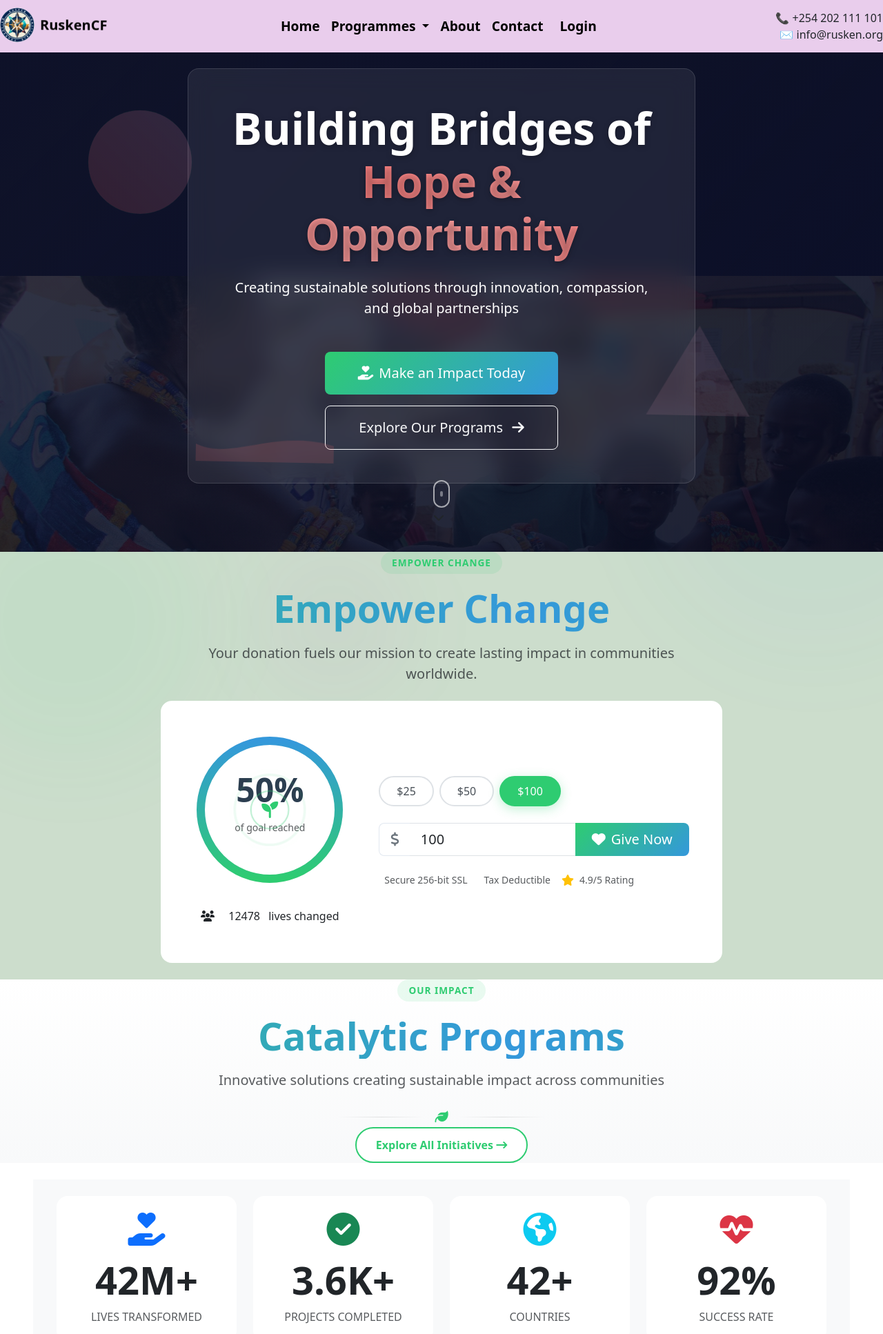
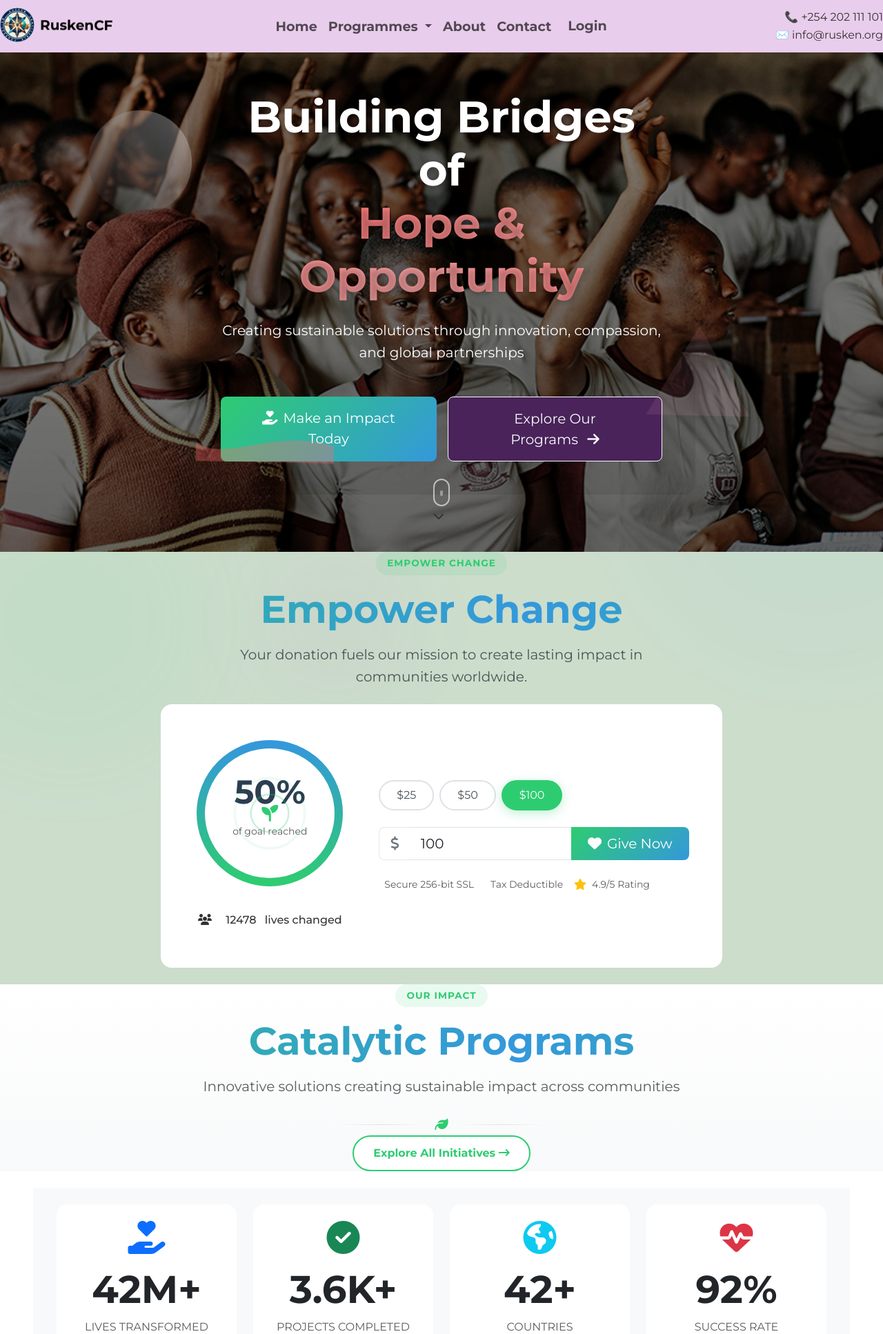
Before and after one commit to KEVINOCHAE/Rusken-Charitable-Foundation, a Flask app: page / in a window 1280 px wide. Shown: the top 1934 px of the page at 69% size. Run offline with Flask 3, Linux system fonts and the light colour scheme; data that the repository does not hold is empty; some libraries are stand-ins or nearby versions.

Commit message:
hompage finishing

```diff
--- a/app/static/css/page.css
+++ b/app/static/css/page.css
@@ -1,52 +1,68 @@
 
 
 
- /* Hero Base Styles */
+ /* 1. Hero Container: full viewport height and relative positioning */
 .hero {
   position: relative;
-    background: linear-gradient(135deg, #0a0a2e 0%, #1a1a4a 50%, #2a2a6e 100%);
-  }
-
-  /* Parallax Background */
-  .parallax-wrapper {
-    position: absolute;
   width: 100%;
-    height: 100%;
+  min-height: 100vh; /* ensures full-screen cover */
   overflow: hidden;
 }
 
-  .parallax-layer {
+.hero-background {
   position: absolute;
-    width: 100%;
-    height: 100%;
-    will-change: transform;
+  inset: 0;       /* shorthand for top:0; right:0; bottom:0; left:0 */
+  z-index: 0;     /* below everything */
 }
 
-  /* Gradient Overlay */
-  .gradient-overlay {
+/* 2. Parallax Background Layer */
+.parallax-wrapper {
   position: absolute;
   top: 0;
   left: 0;
   width: 100%;
   height: 100%;
-    background: linear-gradient(135deg,
-                rgba(16, 20, 40, 0.85) 0%,
-                rgba(8, 12, 32, 0.92) 100%);
+  perspective: 1px;
+  overflow: hidden;
+  z-index: 1;
+}
+.parallax-layer {
+  position: absolute;
+  top: 0;
+  left: 0;
+  width: 100%;
+  height: 100%;
+  object-fit: cover;
+  /* use transform for JS-driven parallax */
+  will-change: transform;
 }
 
-  /* Glass Effect Content */
-  .bg-soft-glass {
-    background: rgba(255, 255, 255, 0.08);
-    backdrop-filter: blur(16px);
-    -webkit-backdrop-filter: blur(16px);
-    border: 1px solid rgba(255, 255, 255, 0.12);
+/* 3. Gradient Overlay (soft, not overpowering) */
+.gradient-overlay {
+  position: absolute;
+  inset: 0; /* shorthand for top/left/right/bottom: 0 */
+  background: linear-gradient(
+    to bottom,
+    rgba(0, 0, 0, 0.4),
+    rgba(0, 0, 0, 0.6)
+  );
+  z-index: 2;
 }
 
-  /* Typography */
+/* 4. Glass-morphism Content Panel */
+.bg-soft-glass {
+  position: relative;
+  z-index: 3;
+  background: rgba(0, 0, 0, 0.08);
+  max-width: 800px;
+  margin: 0 auto;
+  text-align: center;
+}
+
+/* 5. Typography Helpers */
 .text-shadow {
   text-shadow: 0 2px 8px rgba(0, 0, 0, 0.3);
 }
-
 .animated-gradient {
   background: linear-gradient(90deg, #ff6b6b, #ffa3a3, #ff6b6b);
   background-size: 200% auto;
@@ -55,6 +71,21 @@
   -webkit-text-fill-color: transparent;
   animation: gradientText 3s linear infinite;
 }
+
+/* 6. Ensure content sits above everything */
+.hero-content {
+  position: relative;
+  z-index: 100; /* above overlay */
+  color: #fff;
+}
+
+/* 7. Keyframe for text gradient */
+@keyframes gradientText {
+  0% { background-position: 0% center; }
+  100% { background-position: 200% center; }
+}
+
+
 
   @keyframes gradientText {
     0% { background-position: 0% center; }
@@ -89,19 +120,19 @@
     top: 0;
     left: 0;
     pointer-events: none;
-    z-index: 1;
+    z-index: 1111;
   }
 
   .shape {
     position: absolute;
-    opacity: 0.15;
+    opacity: 0.35;
   }
 
   .circle {
     width: 150px;
     height: 150px;
     border-radius: 50%;
-    background: linear-gradient(45deg, #ff6b6b, #f8a5c2);
+    background: linear-gradient(45deg, #140f0f, #ffffff);
     top: 20%;
     left: 10%;
   }
--- a/app/static/css/styles.css
+++ b/app/static/css/styles.css
@@ -1,7 +1,21 @@
+
+/* Import your webfonts in the `<head>` (example using Google Fonts) */
+@import url('https://fonts.googleapis.com/css2?family=Inter:wght@400;600&family=Montserrat:wght@400;700&family=Poppins:wght@400;600&display=swap');
 
 body {
-  margin: 0;
+  margin: 0px;                  /* add units */
   padding: 0;
+  font-family:
+    'Montserrat',                 /* primary brand font */
+    'Inter',                      /* clean modern fallback */
+    'Poppins',                    /* friendly rounded fallback */
+    'Roboto',                     /* neutral system-style fallback */
+    'Segoe UI',                   /* Windows system font */
+    'Helvetica Neue',             /* macOS system font */
+    sans-serif;                   /* final generic fallback */
+  line-height: 1.6;               /* improve readability */
+  color: #333;                    /* sensible default text color */
+  background-color: #fff;         /* ensure contrast */
 }
 
 
@@ -28,7 +42,6 @@ body {
 .navbar .nav-link   {
   font-size: 1.2rem;
   font-weight: 600;
-  color: #000000 !important;
   transition: color 0.2s ease;
 
 }
@@ -44,7 +57,7 @@ body {
 
 
 
-  /* ===== Modern Logo Animation ===== */
+  /* ===== Logo Animation ===== */
   .logo-container {
     display: inline-block;
     position: relative;
@@ -76,14 +89,14 @@ body {
     filter: drop-shadow(var(--shadow-md));
   }
 
-  /* ===== Premium Glassmorphism Offcanvas ===== */
+  /* =====  Glassmorphism Offcanvas ===== */
 .offcanvas {
   position: fixed !important;
   inset: 0 !important;
   width: 480px !important; /* Increased width */
   max-width: 95% !important;
 
-  /* Modern Glassmorphism */
+  /* Glassmorphism */
   background: rgba(255, 255, 255, 0.78) !important;
   backdrop-filter: blur(16px) saturate(190%) !important;
   -webkit-backdrop-filter: blur(16px) saturate(190%) !important;
@@ -92,7 +105,7 @@ body {
     0 8px 32px 0 rgba(31, 38, 135, 0.15),
     inset 10px 0 20px -10px rgba(255, 255, 255, 0.5) !important;
 
-  /* Modern styling */
+  /* styling */
   z-index: 2000 !important;
   transform: translateX(-100%);
   transition: all 0.5s cubic-bezier(0.22, 1, 0.36, 1) !important;
@@ -111,7 +124,7 @@ body {
   transition: opacity 0.4s ease-out !important;
 }
 
-/* Header with modern accent */
+/* Header with  accent */
 .offcanvas-header {
   border-bottom: 1px solid rgba(255, 255, 255, 0.3);
   padding: 1.75rem 1.5rem !important;
@@ -122,7 +135,7 @@ body {
   );
 }
 
-/* Professional close button */
+/*  close button */
 .btn-close {
   filter: brightness(0.7);
   transition: all 0.25s ease;
@@ -137,7 +150,7 @@ body {
   transform: rotate(90deg);
 }
 
-/* Modern body styling */
+/*  body styling */
 .offcanvas-body {
   padding: 0.5rem !important;
   overflow-y: auto;
@@ -145,7 +158,7 @@ body {
   scrollbar-color: rgba(0, 0, 0, 0.1) transparent;
 }
 
-/* Elegant navigation links */
+/*  navigation links */
 .offcanvas-body .nav-link {
   position: relative;
   padding: 1.25rem 2rem !important;
@@ -253,7 +266,7 @@ body {
     transform: translateY(-2px) scale(0.98);
   }
 
-  /* ===== Luxury Footer ===== */
+  /* ===== Footer ===== */
   .site-footer {
     background: linear-gradient(160deg, var(--dark), #0a1018);
     backdrop-filter: var(--glass-blur);
@@ -262,7 +275,7 @@ body {
     overflow: hidden;
   }
 
- /* ===== Premium Glass Footer ===== */
+ /* ===== Glass Footer ===== */
 .site-footer {
   position: relative;
   overflow: hidden;
--- a/app/templates/base.html
+++ b/app/templates/base.html
@@ -55,7 +55,7 @@
     <link rel="stylesheet" href="{{ url_for('static', filename='css/styles.css') }}">
 
 
-
+    <link href="https://fonts.googleapis.com/css2?family=Roboto:wght@400;700&family=Montserrat:wght@500&display=swap" rel="stylesheet">
 
    <script src="https://cdnjs.cloudflare.com/ajax/libs/gsap/3.12.2/gsap.min.js"></script>
 </head>
--- a/app/templates/main/home.html
+++ b/app/templates/main/home.html
@@ -3,7 +3,7 @@
 {% block title %}Rusken-Charitable-Foundation  | Home{% endblock %}
 
 {% block content %}
-<link rel="stylesheet" href="{{ url_for('static', filename='css/home.css') }}">
+
 <link rel="stylesheet" href="{{ url_for('static', filename='css/page.css') }}">
 
 <link href="https://unpkg.com/aos@2.3.1/dist/aos.css" rel="stylesheet">
@@ -13,7 +13,7 @@
   <!-- Background with Parallax Effect -->
   <div class="hero-background">
     <div class="parallax-wrapper">
-      <img src="{{url_for('static', filename='images/yr.jpg')}}"
+      <img src="{{url_for('static', filename='images/er.jpg')}}"
            alt="Community empowerment"
            class="img-cover parallax-layer"
            data-depth="0.4">
@@ -31,19 +31,23 @@
             <span class="highlighted-text animated-gradient">Hope & Opportunity</span>
           </h1>
 
-          <p class="lead text-white opacity-90 mb-5">
+          <p class="lead  text-white mb-5">
             Creating sustainable solutions through innovation, compassion, and global partnerships
           </p>
 
-          <div class="d-flex gap-3 justify-content-center flex-wrap">
-            <a href="#donate" class="btn btn-lg btn-primary px-5 py-3 btn-hover-scale">
-              <i class="fas fa-hand-holding-heart me-2"></i>Make an Impact Today
-            </a>
-            <a href="{{url_for('main.all_programs')}}"
-               class="btn btn-lg btn-outline-light px-5 py-3 btn-hover-grow">
-              Explore Our Programs <i class="fas fa-arrow-right ms-2"></i>
-            </a>
+          <div class="row">
+            <div class="d-flex flex-column flex-md-row gap-3 justify-content-center">
+              <a href="#donate" class="btn btn-lg btn-primary px-5 py-3 btn-hover-scale">
+                <i class="fas fa-hand-holding-heart me-2"></i>Make an Impact Today
+              </a>
+              <a href="{{ url_for('main.all_programs') }}"
+                 class="btn btn-lg btn-outline-light px-5 py-3 btn-hover-grow"
+                 style="background-color: #49235a;">
+                Explore Our Programs <i class="fas fa-arrow-right ms-2"></i>
+              </a>
+            </div>
           </div>
+
         </div>
       </div>
     </div>
@@ -68,6 +72,24 @@
 </section>
 
 
+
+
+<style>
+  .animated-gradient {
+  background: linear-gradient(90deg, #ff6b6b, #ffa3a3, #ff6b6b);
+  background-size: 200% auto;
+  color: transparent;
+  background-clip: text;
+  -webkit-background-clip: text;
+  animation: gradientText 3s linear infinite;
+}
+
+@keyframes gradientText {
+  0% { background-position: 0% center; }
+  100% { background-position: 200% center; }
+}
+
+</style>
 <section class="donation-module py-8 position-relative overflow-hidden" id="donate">
 
   <div class="position-absolute top-0 start-0 w-100 h-90">
```
Also changed, not shown: 1 other file. Lines whose indentation alone changed are shown as unchanged.
